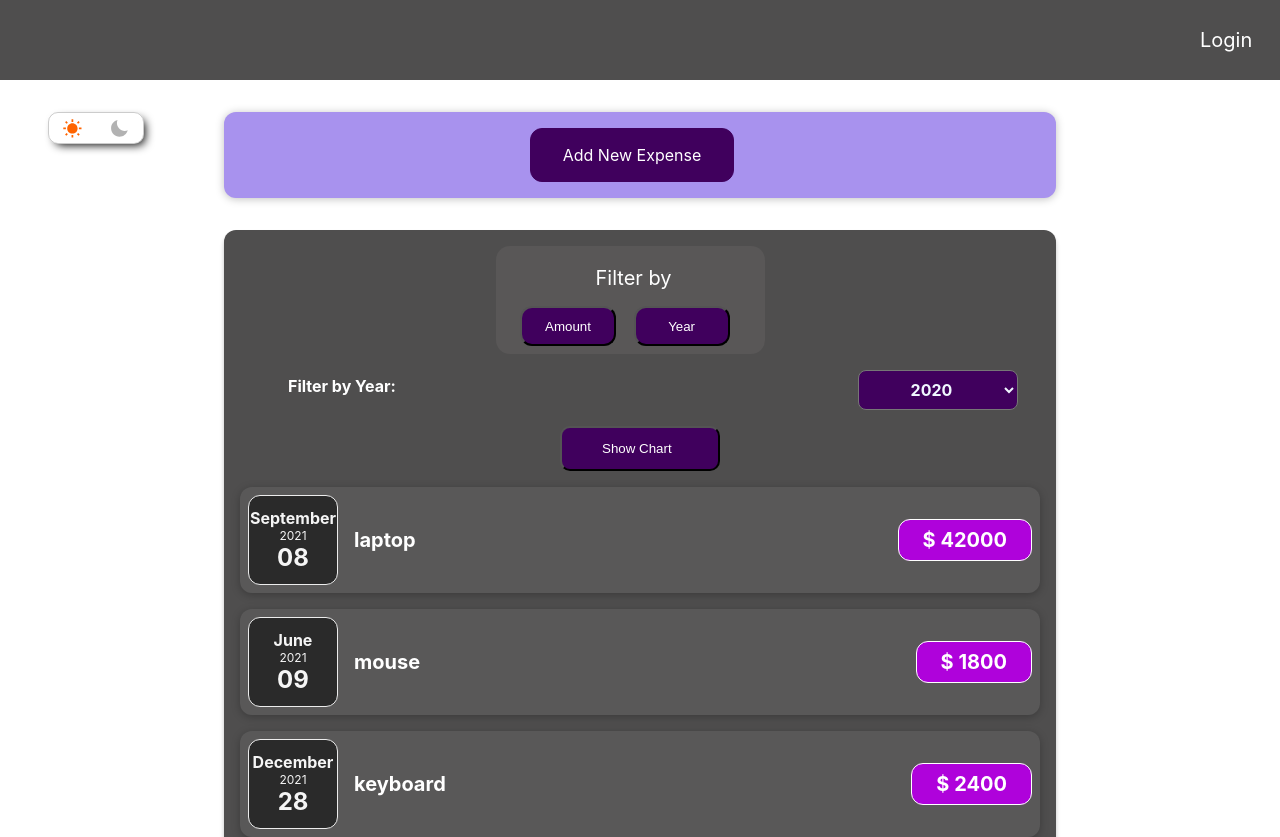
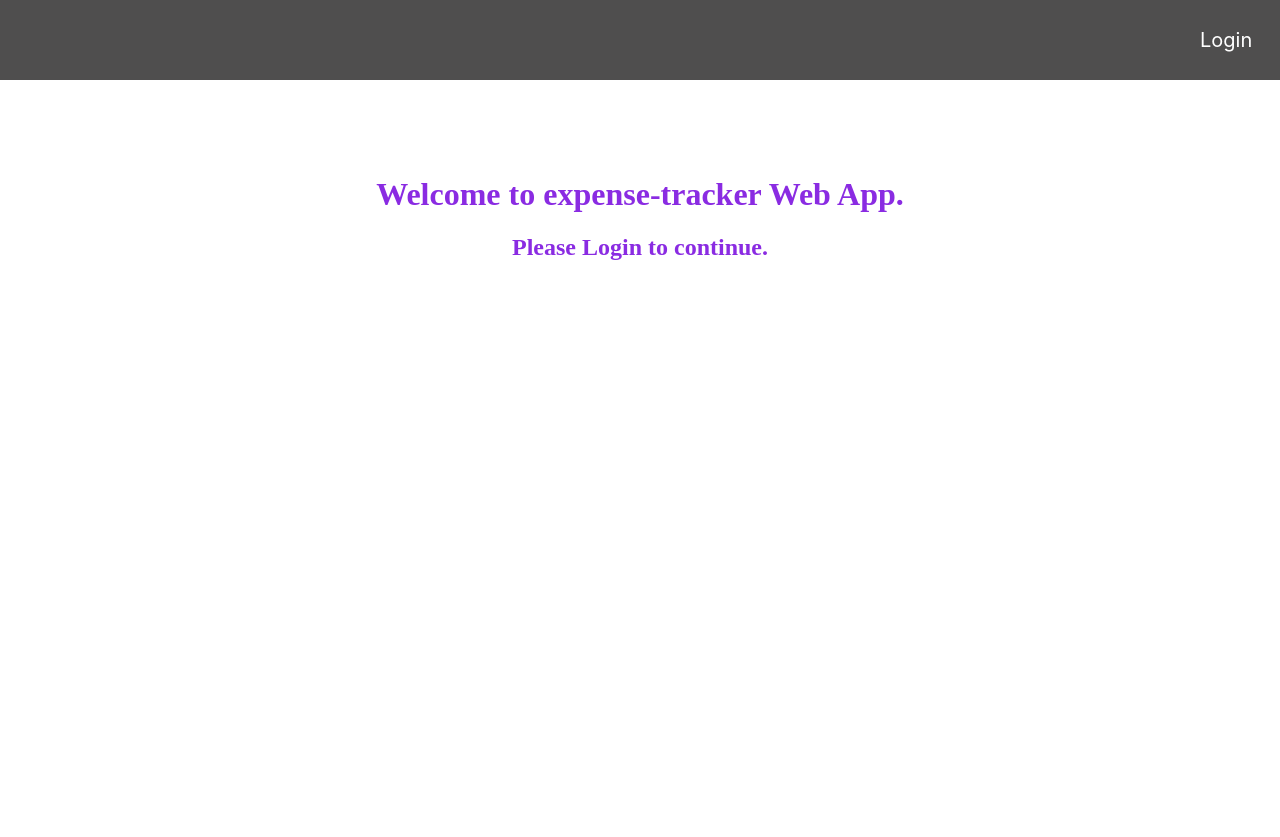
Before and after one commit to sachinmewar/expense-tracker, a React (Create React App) app: page / in a window 1280 px wide. Shown: the top 837 px of the page. After the commit the page ends 800 px from the top, so only its background shows below. Built offline with nearby package versions, Linux system fonts and the light colour scheme.

Commit message:
Added new Routes to MainHeader.js

```diff
--- a/src/App.js
+++ b/src/App.js
@@ -1,10 +1,15 @@
-import { useState } from 'react';
+
+import { useState, useContext } from 'react';
 import Expenses from './components/Expenses/Expenses';
 import NewExpense from './components/NewExpenses/NewExpense';
 import SwitchTheme from './components/Theme/SwitchTheme';
 import ShowVisualization from './components/Visualization/ShowVisualization'
-import { Route } from 'react-router-dom';
+import { Route, Switch, Redirect } from 'react-router-dom';
 import MainHeader from './components/Header/MainHeader'
+import AuthContext from './components/store/auth-context';
+import AuthPage from './components/Auth/AuthPage'
+import Welcome from './pages/Welcome'
+import UserProfile from './components/Profile/UserProfile'
 
 const dummy_expenses = [
   { id: '1', title: 'laptop', amount: 42000, date: new Date(2021, 8, 8) },
@@ -34,6 +39,8 @@ const dummy_expenses = [
 
 
 const App = () => {
+  const authContext = useContext(AuthContext);
+
   const [newExpense, newExpenseHandler] = useState(dummy_expenses);
   const addNewExpenseHandler = addExpense => {
     // Here prevExpense is a default parameter in which prevState is returned
@@ -49,18 +56,52 @@ const App = () => {
       <div>
         <MainHeader />
       </div>
+      { authContext.isLoggedIn &&
         <span>
           <SwitchTheme />
         </span>
-      <div>
+      }
+      <Switch>
+        {!authContext.isLoggedIn &&
           <Route path="/" exact>
+            <Welcome />
+          </Route>
+        }
+        {authContext.isLoggedIn &&
+          <Route path="/expenses">
             <NewExpense addNewExpense={addNewExpenseHandler} />
             <Expenses expense={newExpense} />
           </Route>
-      </div>
+        }
+        {
+          !authContext.isLoggedIn &&
+          <Route path='/auth'>
+            <AuthPage />
+          </Route>
+        }
+        {
+          authContext.isLoggedIn &&
           <Route path="/visualization">
             <ShowVisualization data={dummy_expenses} />
           </Route>
+        }
+
+        {
+          authContext.isLoggedIn &&
+          <Route path="/profile">
+            <UserProfile />
+          </Route>
+        }
+
+        {
+          // If user enter invalid path or if user try to access page
+          // without Authentication
+        }
+
+        <Route path='*'>
+          <Redirect to='/' />
+        </Route>
+      </Switch>
     </div>
   );
 }
```
Lines whose indentation alone changed are shown as unchanged.
